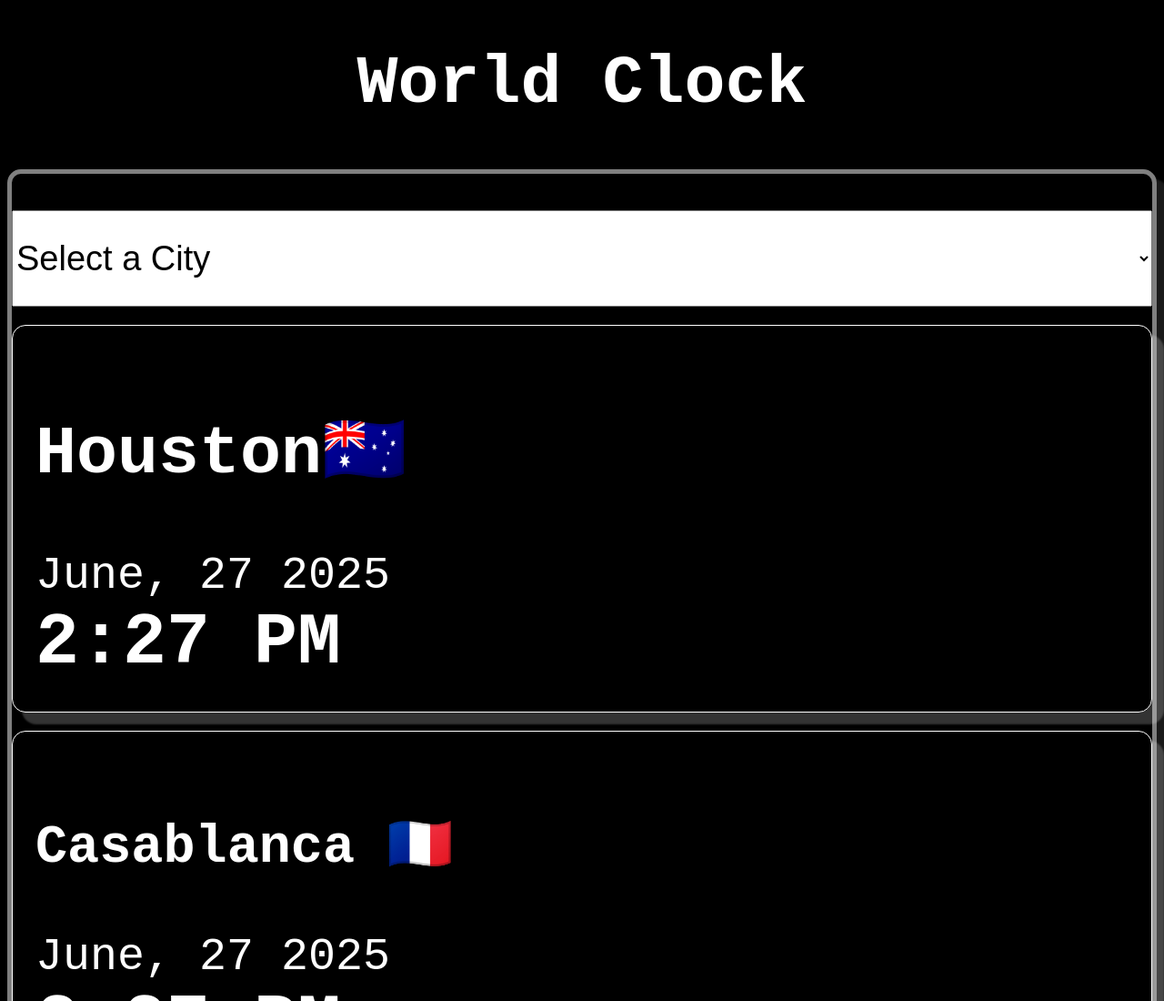
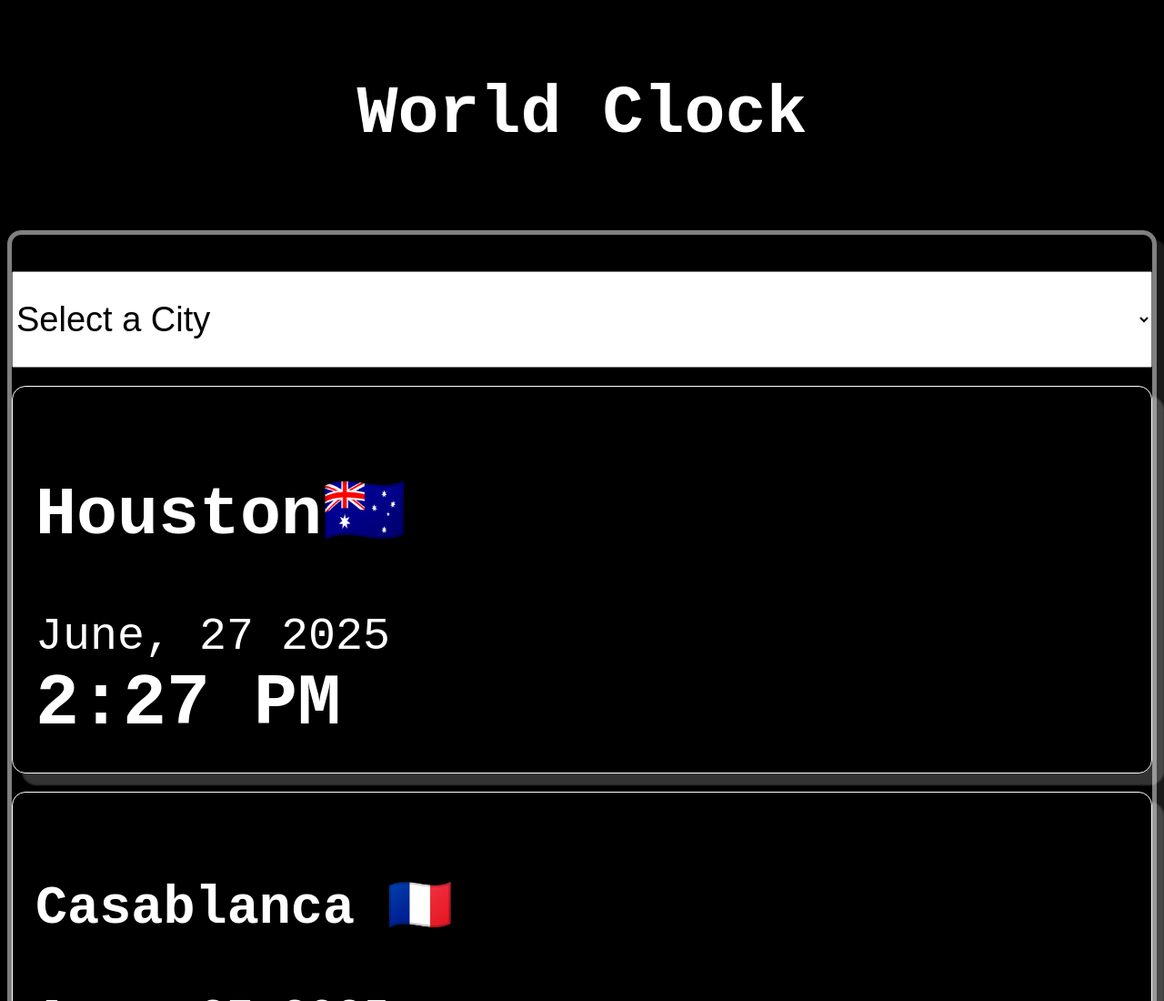
Before and after one commit to topdollar50/World-clock-, a plain HTML site: page index.html in a window 1280 px wide. Shown: the top 1100 px of the page at 91% size. Drawn offline with Linux system fonts and the light colour scheme.

Commit message:
Update style.css

```diff
--- a/src/src/style.css
+++ b/src/src/style.css
@@ -4,8 +4,10 @@ body{
         }
         h1{
             font-size: 75px;
+            line-height:1.5;
             text-align:center;
             color:#fff;
+            margin:70px auto;
         }
         select{
             width:100%;
```
